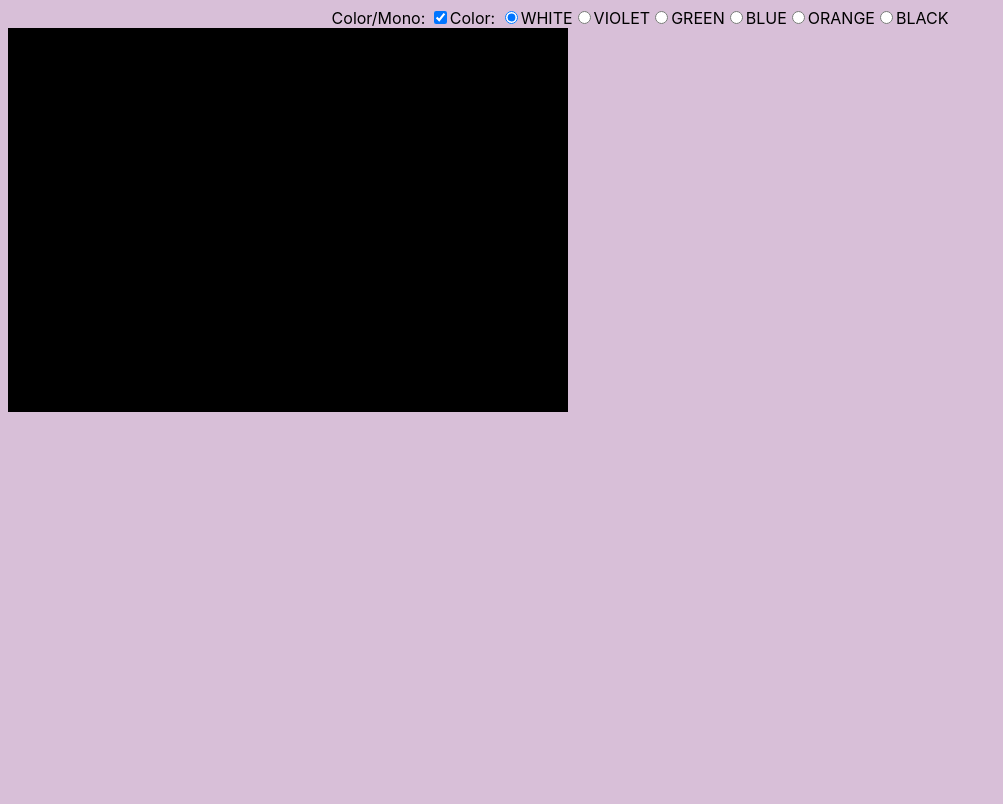
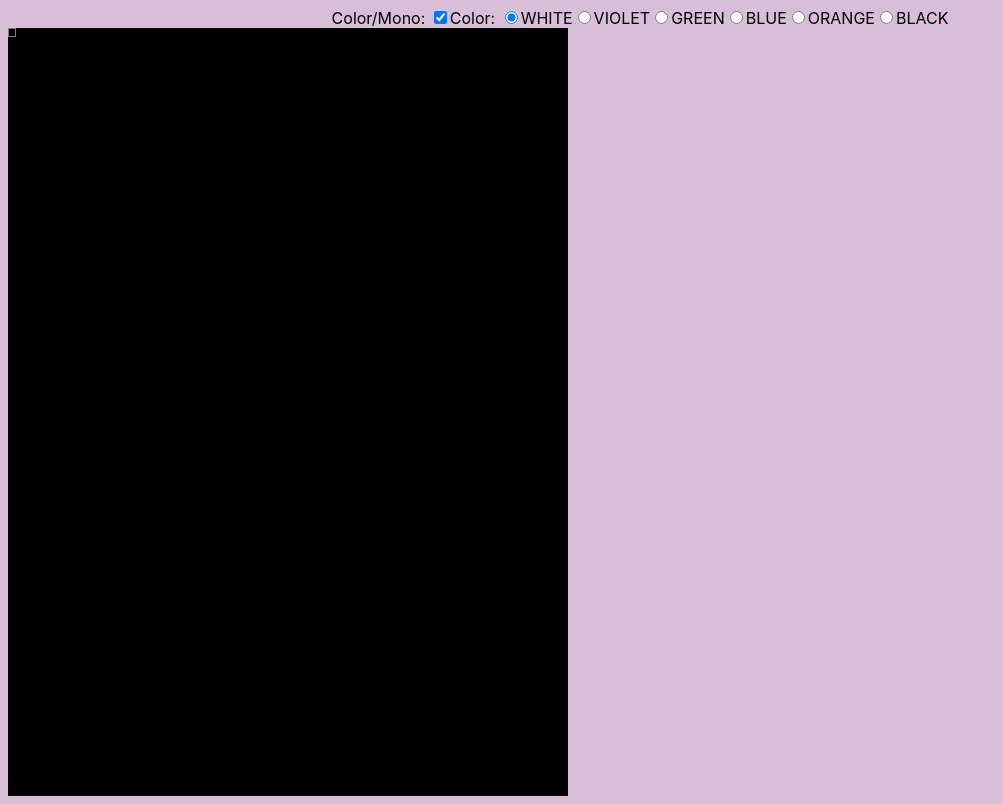
Before and after one commit to nicolebranagan/hiresiarch, a React (Create React App) app: page / in a window 1280 px wide. Shown: the whole page, without its empty margins (0-1003 px from the left). Built offline with nearby package versions, Linux system fonts and the light colour scheme.

Commit message:
Add movable selector box

```diff
--- a/src/components/HiresContainer.js
+++ b/src/components/HiresContainer.js
@@ -3,6 +3,7 @@ import { fromJS, List } from 'immutable';
 import { HIRES_WIDTH, HIRES_BYTE_WIDTH, HIRES_HEIGHT, Colors, COLOR_COLORS, MONO_COLORS, ColorCodes } from '../Constants';
 import { HiresRowRecord } from '../Records';
 import HiresRow from './HiresRow';
+import SelectorBox from './SelectorBox';
 
 export default class HiresContainer extends PureComponent {
   constructor(props) {
@@ -105,6 +106,7 @@ export default class HiresContainer extends PureComponent {
           <span>Color/Mono: <input type="checkbox" checked={color} onChange={this.onToggleColor} /></span>
           <span>Color: {this.renderColorOptions()} </span>
         </div>
+        <SelectorBox data={data} color={color} dragging={dragging}/>
         {[...Array(HIRES_HEIGHT).keys()].map(row => (
           <HiresRow
             key={row}
--- /dev/null
+++ b/src/components/Selection.js
@@ -0,0 +1,20 @@
+import React from 'react';
+
+export default ({
+  x,
+  y,
+  width,
+  height,
+  scale,
+}) => {
+  return(<div
+    style={{
+      position: 'absolute',
+      left: x*scale,
+      top: y*scale,
+      border: '1px solid grey',
+      width: width-1,
+      height: height-1,
+    }}
+  />)
+};
--- /dev/null
+++ b/src/components/SelectorBox.js
@@ -0,0 +1,56 @@
+import React, { PureComponent } from 'react';
+import PropTypes from 'prop-types';
+import { HIRES_HEIGHT, HIRES_WIDTH } from '../Constants';
+import HiresRow from './HiresRow';
+import { List } from 'immutable';
+import Selection from './Selection';
+
+export default class SelectorBox extends PureComponent {
+  static propTypes = {
+    data: PropTypes.instanceOf(List).isRequired,
+    color: PropTypes.bool.isRequired,
+    dragging: PropTypes.bool.isRequired,
+  }
+
+  constructor(props) {
+    super(props);
+
+    this.state = {
+      x: 0,
+      y: 0,
+    };
+  }
+
+  moveSelectorBox(row, column) {
+    this.setState({
+      x: column,
+      y: row,
+    })
+  }
+
+  render() {
+    const { data, color, dragging } = this.props;
+    const { x, y } = this.state;
+    return (<div style={{position: 'relative'}} ref='container'>
+      {[...Array(HIRES_HEIGHT).keys()].map(row => (
+        <HiresRow
+          key={row}
+          data={data.get(row)}
+          start={0}
+          width={HIRES_WIDTH}
+          onClick={this.moveSelectorBox.bind(this, row)}
+          scale={2}
+          color={color}
+          dragging={dragging}
+        />
+      ))}
+      <Selection
+        x={x}
+        y={y}
+        scale={2}
+        width={7}
+        height={8}
+      />
+    </div>)
+  }
+}
```
